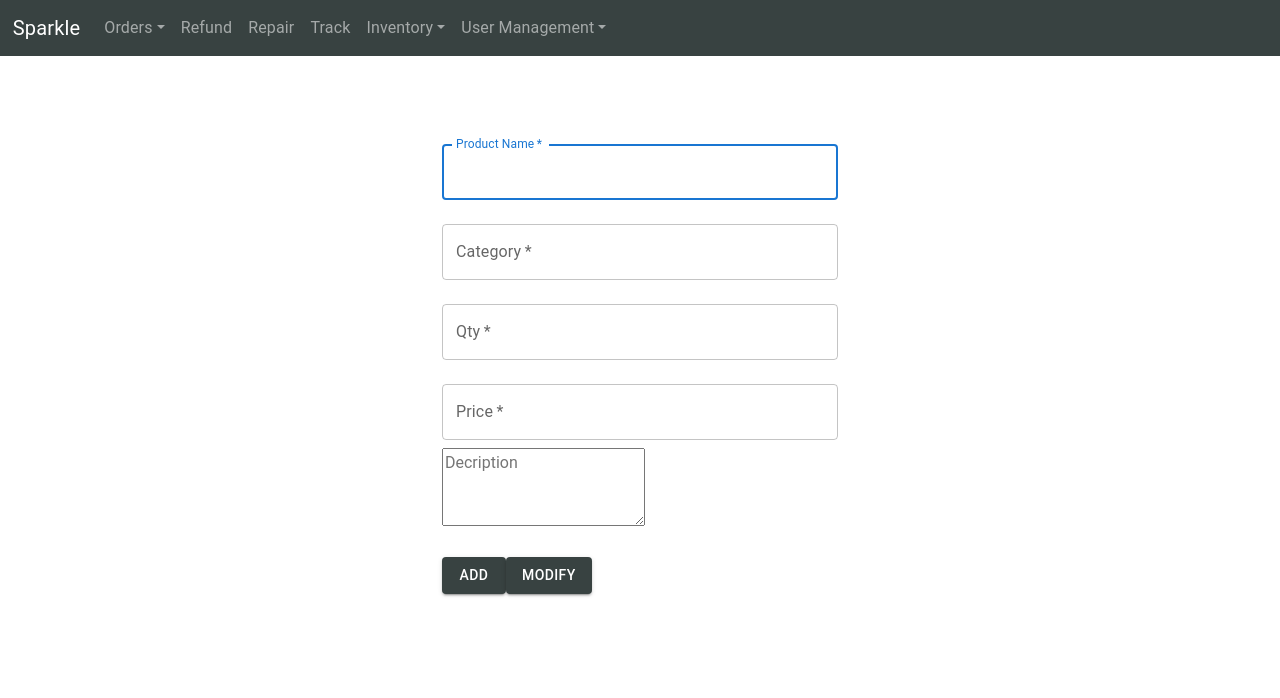
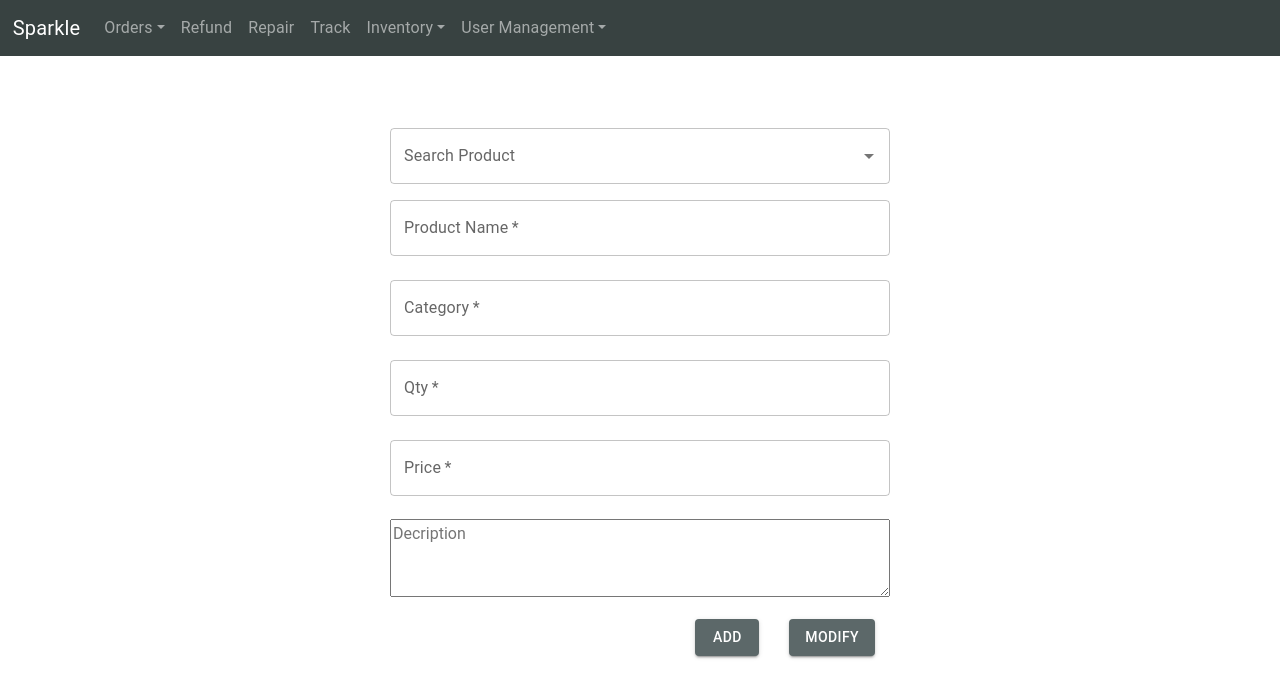
Before and after one commit to NehaDadarwala/Sparkle, a React (Create React App) app: page /modifyStock in a window 1280 px wide. Shown: the top 698 px of the page. Built offline with nearby package versions, Linux system fonts and the light colour scheme.

Commit message:
changes in invetory module

```diff
--- a/src/Pages/Inventory/ModifyStock.js
+++ b/src/Pages/Inventory/ModifyStock.js
@@ -1,9 +1,10 @@
-import Button from '@mui/material/Button';
 import CssBaseline from '@mui/material/CssBaseline';
 import TextField from '@mui/material/TextField';
 import Box from '@mui/material/Box';
 import Textarea from '@mui/material/TextareaAutosize';
 import Container from '@mui/material/Container';
+import { Autocomplete } from '@mui/material';
+import CustomButton from '../../Components/CustomButton';
 
 function modifyStock() {
 
@@ -35,6 +36,15 @@ function modifyStock() {
                         </Typography> */}
                         {/* onSubmit={handleSubmit} */}
                         <Box component="form" noValidate sx={{ mt: 1 }}>
+                            <Autocomplete
+                                disablePortal
+                                id="combo-box-demo"
+                                autoFocus
+                                // options={top100Films}
+                                // sx={{ width: 300 }}
+                                fullWidth
+                                renderInput={(params) => <TextField {...params} label="Search Product" />}
+                            />
                             <TextField
                                 margin="normal"
                                 required
@@ -42,7 +52,6 @@ function modifyStock() {
                                 id="productName"
                                 label="Product Name"
                                 name="productName"
-                                autoFocus
                             />
                             <TextField
                                 margin="normal"
@@ -73,26 +82,22 @@ function modifyStock() {
                                 name="productDescription"
                                 placeholder="Decription"
                                 id="productDescription"
+                                style={{ width: 500, marginTop: "3%" }}
                                 minRows={3}
-                                fullWidth
                             />
                             <div>
-                                <Button
-                                    type="submit"
-                                    variant="contained"
-                                    sx={{ mt: 3, mb: 2 }}
-                                    style={{ backgroundColor: '#384241' }}
-                                >
-                                    Add
-                                </Button>
-                                <Button
-                                    type="submit"
-                                    variant="contained"
-                                    sx={{ mt: 3, mb: 2 }}
-                                    style={{ backgroundColor: '#384241' }}
-                                >
-                                    Modify
-                                </Button>
+                                <div>
+                                    <CustomButton
+                                        label="Modify"
+                                        type="submit"
+                                    />
+                                </div>
+                                <div>
+                                    <CustomButton
+                                        label="Add"
+                                        type="submit"
+                                    />
+                                </div>
                             </div>
                         </Box>
                     </Box>
```
